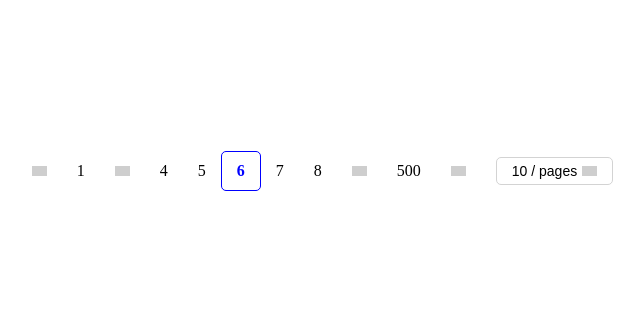
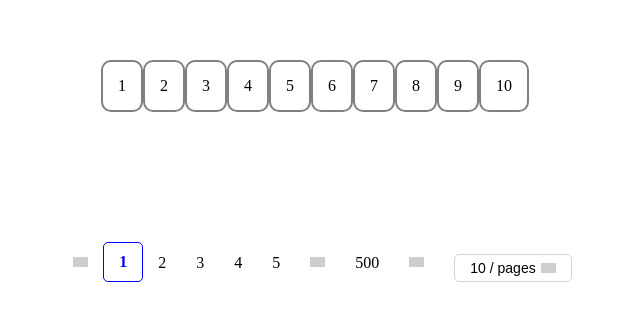
Before and after one commit to eserbina652/slider, a React (Create React App) app: page / in a window 1280 px wide. Shown: the part 229-550 px from the top of the page, without its empty margins (325-969 px from the left). Built offline with nearby package versions, Linux system fonts and the light colour scheme; grey boxes are pictures that could not be loaded.

Commit message:
data is displayed, still have the problem with needing to click twice on the one of the dropdown options for changing array of pagination data

```diff
--- a/src/components/pagination/Cell.jsx
+++ b/src/components/pagination/Cell.jsx
@@ -1,9 +1,9 @@
 import React from 'react';
 import './pagination.css'
-const Cell = ({el, changeActiveNumber, activeNumber}) => {
+const Cell = ({el, currentPage, changeCurrentPage}) => {
     return (
         <>
-            <div onClick={() => changeActiveNumber(el)} className={el===activeNumber?'cell active':'cell'}>
+            <div onClick={() => changeCurrentPage(el)} className={el===currentPage?'cell active':'cell'}>
                 {el}
             </div>
         </>
--- a/src/components/pagination/Pagination.jsx
+++ b/src/components/pagination/Pagination.jsx
@@ -1,4 +1,4 @@
-import React, {useEffect, useState} from 'react';
+import React, {useState} from 'react';
 import './pagination.css'
 import Cell from "./Cell";
 import res from "../../data/data";
@@ -9,18 +9,20 @@ import {downArrow, leftArrow, rightArrow} from "../../assets/images/images";
 
 
 const dropdownOptions = [10, 20, 50, 100]
+const data = res
+
 const Pagination = () => {
     const [isDropdownOpen, setIsDropdownOpen] = useState(false);
     const [dropdownName, setDropdownName] = useState(dropdownOptions[0])
     const [numbers, setNumbers] = useState(res)
-    const [activeNumber, setActiveNumber] = useState(6)
+    const [currentPage, setCurrentPage] = useState(1)
 
     const toggleDropdown = () => {
         setIsDropdownOpen(!isDropdownOpen);
     }
 
-    const handleChangeActiveNumber = (el) => {
-        setActiveNumber(el)
+    const handleChangeCurrentPage = (el) => {
+        setCurrentPage(el)
     }
 
     const lastOfNumbers = () => {
@@ -35,62 +37,65 @@ const Pagination = () => {
         })
     }
 
-
-    return (<>
+    return (<div className='page-wrapper'>
             <div className="pageInfo">
-
+                {data.map((el, index) => {
+                    if (el<=dropdownName*currentPage&&el>(dropdownName*currentPage)-dropdownName){
+                        return <div className='oneOfData' key={index}>{el}</div>
+                    }
+                })}
             </div>
             <div className='pagination'>
                 <div className="imageWrap">
-                    <img onClick={() => setActiveNumber(prevState => {
-                        const newActiveNumber = prevState - 1
-                        if (newActiveNumber < 1) {
+                    <img onClick={() => setCurrentPage(prevState => {
+                        const newCurrentPage = prevState - 1
+                        if (newCurrentPage < 1) {
                             return 1
                         }
-                        return newActiveNumber
+                        return newCurrentPage
                     })} className='images' src={leftArrow} alt="one to left"/>
                 </div>
 
-                {activeNumber <= 3 || numbers.map((el, index) => {
+                {currentPage <= 3 || numbers.map((el, index) => {
                     if (el === 1) {
-                        return <Cell activeNumber={activeNumber} changeActiveNumber={handleChangeActiveNumber} el={el}
+                        return <Cell CurrentPage={currentPage} changeCurrentPage={handleChangeCurrentPage} el={el}
                                      key={index} index={index}/>
                     }
                 })}
-                {activeNumber <= 4 || <LeftPictures setActiveNumber={setActiveNumber}/>}
+                {currentPage <= 4 || <LeftPictures setCurrentPage={setCurrentPage}/>}
                 {numbers.map((el, index) => {
-                    if (el >= activeNumber - 2 && el <= activeNumber + 2) {
-                        return <Cell activeNumber={activeNumber} changeActiveNumber={handleChangeActiveNumber} el={el}
+                    if (el >= currentPage - 2 && el <= currentPage + 2) {
+                        return <Cell currentPage={currentPage} changeCurrentPage={handleChangeCurrentPage} el={el}
                                      key={index} index={index}/>
                     }
-                    if (activeNumber < 4) {
-                        if (el < activeNumber || el <= 5) {
-                            return <Cell activeNumber={activeNumber} changeActiveNumber={handleChangeActiveNumber} el={el}
+                    if (currentPage < 4) {
+                        if (el < currentPage || el <= 5) {
+                            return <Cell currentPage={currentPage} changeCurrentPage={handleChangeCurrentPage} el={el}
                                          key={index} index={index}/>
                         }
                     }
-                    if (activeNumber > numbers[numbers.length - 4]) {
+                    if (currentPage > numbers[numbers.length - 4]) {
                         if (el <= numbers[numbers.length - 1] && el >= numbers[numbers.length - 5]) {
-                            return <Cell activeNumber={activeNumber} changeActiveNumber={handleChangeActiveNumber} el={el}
+                            return <Cell currentPage={currentPage} changeCurrentPage={handleChangeCurrentPage} el={el}
                                          key={index} index={index}/>
                         }
                     }
                 })}
-                {activeNumber >= numbers[numbers.length - 4] ||
-                    <RightPictures numbers={numbers} setActiveNumber={setActiveNumber}/>}
-                {activeNumber >= numbers[numbers.length - 3] || numbers.map((el, index) => {
+                {currentPage >= numbers[numbers.length - 4] ||
+                    <RightPictures numbers={numbers} setCurrentPage={setCurrentPage}/>}
+                {currentPage >= numbers[numbers.length - 3] || numbers.map((el, index) => {
                     if (el === numbers[numbers.length - 1]) {
-                        return <Cell activeNumber={activeNumber} changeActiveNumber={handleChangeActiveNumber} el={el}
+                        return <Cell currentPage={currentPage} changeCurrentPage={handleChangeCurrentPage} el={el}
                                      key={index} index={index}/>
                     }
                 })}
                 <div className="imageWrap">
-                    <img onClick={() => setActiveNumber(prevState => {
-                        const newActiveNumber = prevState + 1
-                        if (newActiveNumber > numbers[numbers.length - 1]) {
+                    <img onClick={() => setCurrentPage(prevState => {
+                        const newCurrentPage = prevState + 1
+                        if (newCurrentPage > numbers[numbers.length - 1]) {
                             return numbers[numbers.length - 1]
                         }
-                        return newActiveNumber
+                        return newCurrentPage
                     })} className='images' src={rightArrow} alt="one to right"/>
                 </div>
                 <div className="dropdown">
@@ -113,7 +118,7 @@ const Pagination = () => {
                     }
                 </div>
             </div>
-        </>
+        </div>
     );
 };
 
--- a/src/components/pagination/pagination.css
+++ b/src/components/pagination/pagination.css
@@ -1,3 +1,19 @@
+.page-wrapper{
+    display: flex;
+    flex-direction: column;
+}
+
+.pageInfo{
+    display: flex;
+    flex-wrap: wrap;
+    justify-content: center;
+}
+
+.oneOfData{
+    padding: 15px;
+    border: 2px solid gray;
+    border-radius: 10px;
+}
 .cell {
     padding: 10px 15px;
     cursor: pointer;
@@ -24,7 +40,10 @@
 
 .pagination{
     display: flex;
-    align-items: center;
+    align-items: flex-end;
+    justify-content: center;
+    margin-top: 130px;
+
 }
 .liOpen {
     font-weight: bold;
--- a/src/components/pagination/pictures/LeftPictures.jsx
+++ b/src/components/pagination/pictures/LeftPictures.jsx
@@ -2,7 +2,7 @@ import React, {useState} from 'react';
 import {dots, leftArrowHover} from "../../../assets/images/images";
 import './pictures.css'
 
-const LeftPictures = ({setActiveNumber}) => {
+const LeftPictures = ({setCurrentPage}) => {
     const [isHovered, setIsHovered] = useState(false);
     const [imageLeftSrc, setImageLeftSrc] = useState(dots);
 
@@ -20,12 +20,12 @@ const LeftPictures = ({setActiveNumber}) => {
             className='imageWrap'
             onMouseEnter={handleLeftMouseEnter}
             onMouseLeave={handleLeftMouseLeave}
-            onClick={() => setActiveNumber(prevState =>  {
-                const newActiveNumber = prevState - 5
-                if (newActiveNumber<1){
+            onClick={() => setCurrentPage(prevState =>  {
+                const newCurrentPage = prevState - 5
+                if (newCurrentPage<1){
                     return 1
                 }
-                return newActiveNumber
+                return newCurrentPage
             })}
         >
             <img className='images' src={imageLeftSrc} alt="My Image"/>
--- a/src/components/pagination/pictures/RightPictures.jsx
+++ b/src/components/pagination/pictures/RightPictures.jsx
@@ -2,7 +2,7 @@ import React, {useState} from 'react';
 import {dots, rightArrowHover} from "../../../assets/images/images";
 import './pictures.css'
 
-const RightPictures = ({setActiveNumber, numbers}) => {
+const RightPictures = ({setCurrentPage, numbers}) => {
     const [isHovered, setIsHovered] = useState(false);
     const [imageRightSrc, setImageRightSrc] = useState(dots);
     const handleRightMouseEnter = () =>{
@@ -18,12 +18,12 @@ const RightPictures = ({setActiveNumber, numbers}) => {
                 className='imageWrap'
                 onMouseEnter={handleRightMouseEnter}
                 onMouseLeave={handleRightMouseLeave}
-                onClick={() => setActiveNumber(prevState =>  {
-                    const newActiveNumber = prevState + 5
-                    if (newActiveNumber>numbers[numbers.length-1]){
+                onClick={() => setCurrentPage(prevState =>  {
+                    const newCurrentPage = prevState + 5
+                    if (newCurrentPage>numbers[numbers.length-1]){
                         return numbers[numbers.length-1]
                     }
-                    return newActiveNumber
+                    return newCurrentPage
                 })}
             >
                 <img className='images' src={imageRightSrc} alt="My Image" />
```
